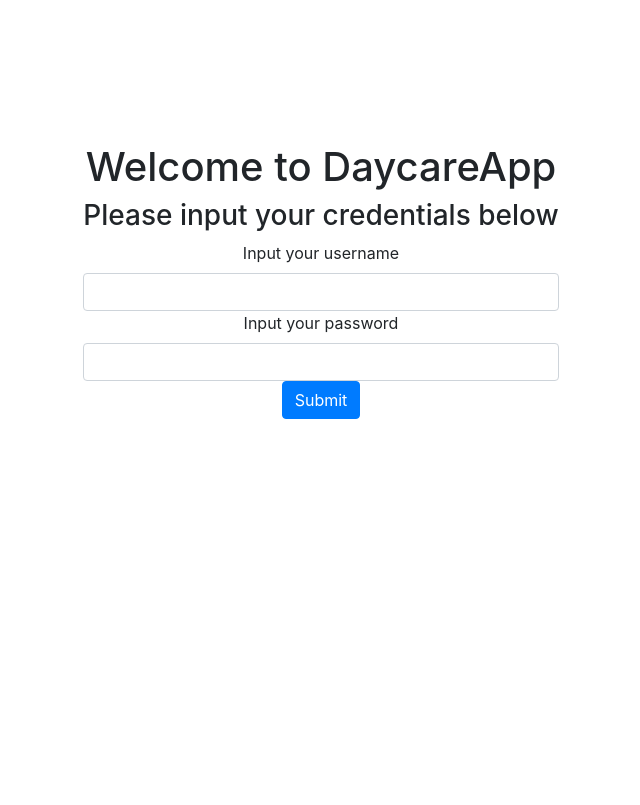
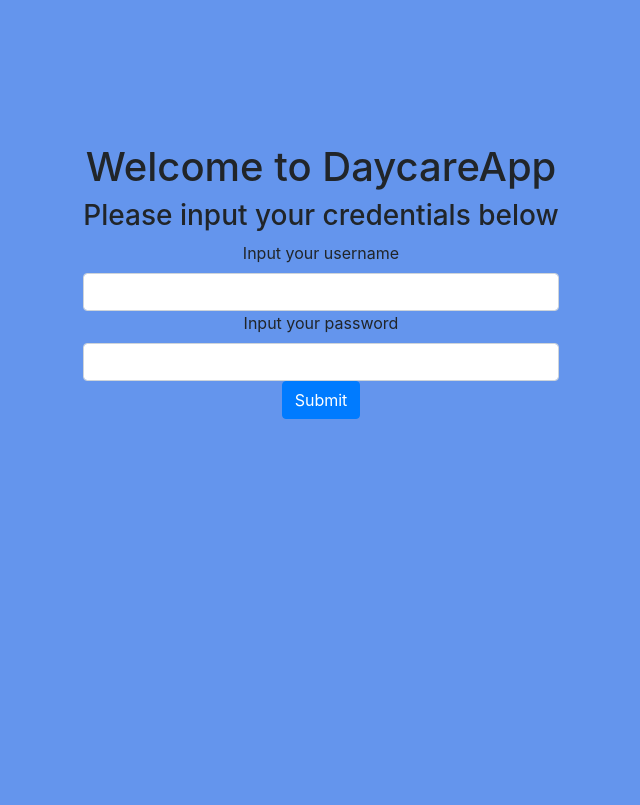
Before and after one commit to BalazsGitHub/RoskildeDaycare2.0, a Spring Boot app: page / in a window 1280 px wide. Shown: the whole page, without its empty margins (319-959 px from the left). Run offline with Spring Boot 4, Linux system fonts and the light colour scheme; some libraries are stand-ins or nearby versions.

Commit message:
Update style.css
Added cornflowerblue to syle.css

```diff
--- a/myfirstapplication 4/src/main/resources/static/css/style.css
+++ b/myfirstapplication 4/src/main/resources/static/css/style.css
@@ -1,6 +1,7 @@
 body{
     overflow-x: hidden !important;
     padding: 50px 100px !important;
+    background-color: cornflowerblue;
 }
 
 .row {
```
